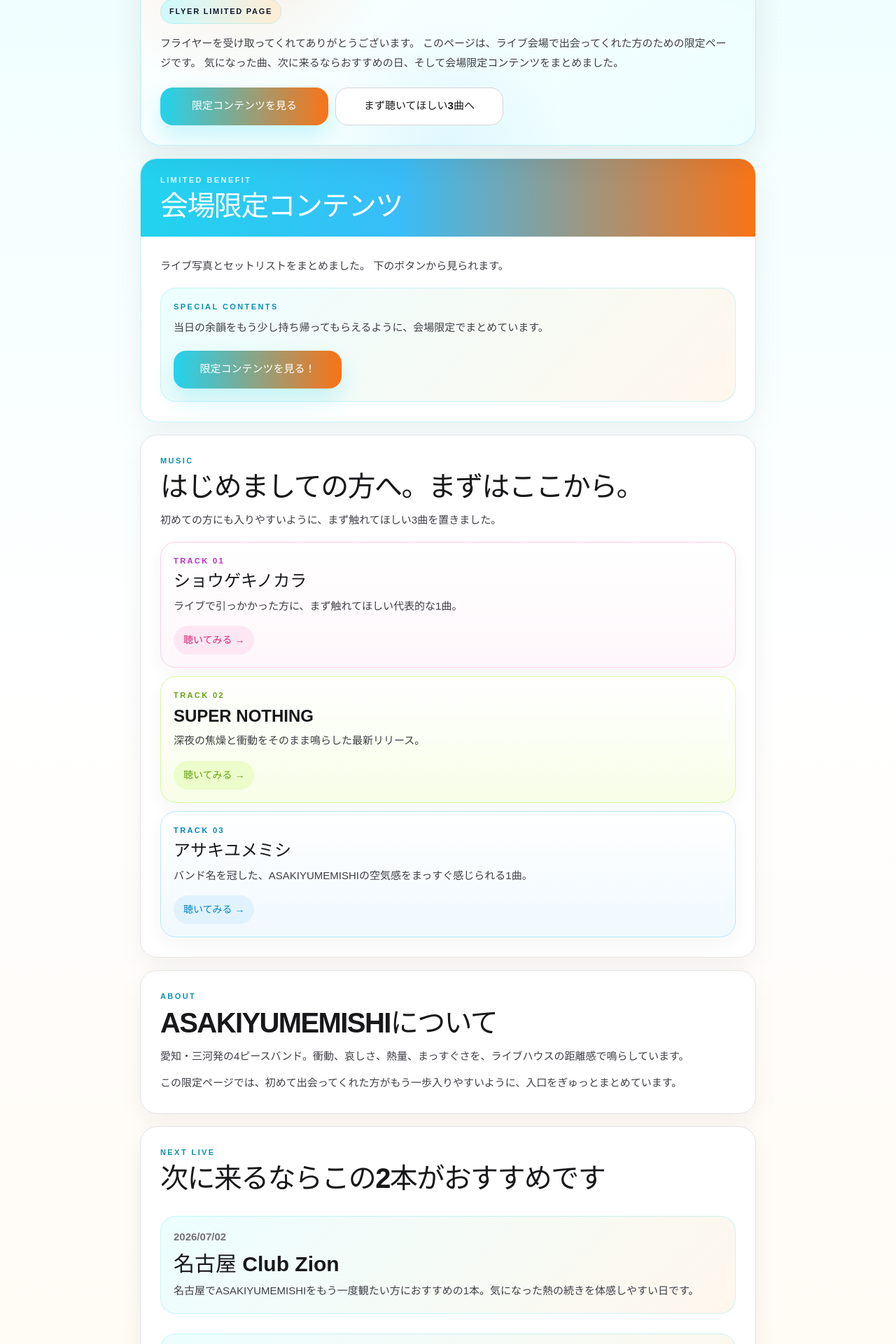
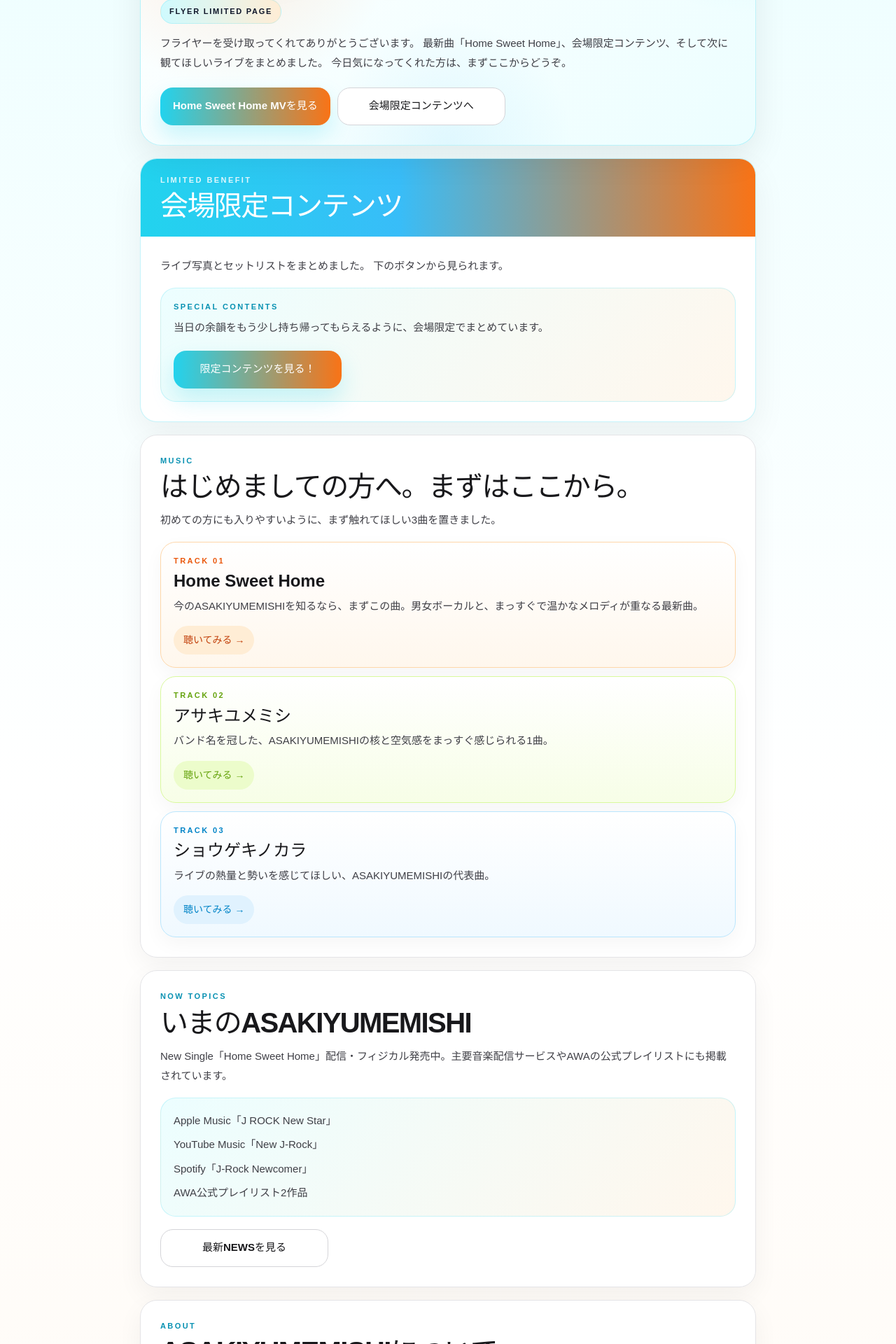
Before and after one commit to todamikawajaya-ship-it/asakiyumemishi-qr-page, a React (Vite) app: page / in a window 1280 px wide. Shown: the part 280-2200 px from the top of the page at 70% size. Built offline with nearby package versions, Linux system fonts and the light colour scheme; no server answers.

Commit message:
Add files via upload

```diff
--- a/src/App.jsx
+++ b/src/App.jsx
@@ -5,23 +5,23 @@ export default function AsakiyumemishiQrLandingPage() {
 
   const songs = [
     {
-      title: "ショウゲキノカラ",
-      description: "ライブで引っかかった方に、まず触れてほしい代表的な1曲。",
-      href: "https://www.youtube.com/watch?v=isg9fBgeHp8",
+      title: "Home Sweet Home",
+      description: "今のASAKIYUMEMISHIを知るなら、まずこの曲。男女ボーカルと、まっすぐで温かなメロディが重なる最新曲。",
+      href: "https://www.youtube.com/watch?v=xaRBUh6sFl8",
       cardStyle: {
-        background: "linear-gradient(180deg, #ffffff 0%, #fff7fb 100%)",
-        border: "1px solid #fbcfe8",
+        background: "linear-gradient(180deg, #ffffff 0%, #fff7ed 100%)",
+        border: "1px solid #fed7aa",
       },
-      kickerStyle: { color: "#c026d3" },
+      kickerStyle: { color: "#ea580c" },
       buttonStyle: {
-        background: "#fce7f3",
-        color: "#db2777",
+        background: "#ffedd5",
+        color: "#c2410c",
       },
     },
     {
-      title: "SUPER NOTHING",
-      description: "深夜の焦燥と衝動をそのまま鳴らした最新リリース。",
-      href: "https://www.youtube.com/watch?v=b9-wYBphMXo",
+      title: "アサキユメミシ",
+      description: "バンド名を冠した、ASAKIYUMEMISHIの核と空気感をまっすぐ感じられる1曲。",
+      href: "https://www.youtube.com/watch?v=PcIzbDVqys8&list=RDPcIzbDVqys8&start_radio=1",
       cardStyle: {
         background: "linear-gradient(180deg, #ffffff 0%, #f7fee7 100%)",
         border: "1px solid #d9f99d",
@@ -33,9 +33,9 @@ export default function AsakiyumemishiQrLandingPage() {
       },
     },
     {
-      title: "アサキユメミシ",
-      description: "バンド名を冠した、ASAKIYUMEMISHIの空気感をまっすぐ感じられる1曲。",
-      href: "https://www.youtube.com/watch?v=PcIzbDVqys8&list=RDPcIzbDVqys8&start_radio=1",
+      title: "ショウゲキノカラ",
+      description: "ライブの熱量と勢いを感じてほしい、ASAKIYUMEMISHIの代表曲。",
+      href: "https://www.youtube.com/watch?v=isg9fBgeHp8",
       cardStyle: {
         background: "linear-gradient(180deg, #ffffff 0%, #f0f9ff 100%)",
         border: "1px solid #bae6fd",
@@ -321,6 +321,7 @@ export default function AsakiyumemishiQrLandingPage() {
               <a href="https://asakiyumemishi.ryzm.jp/">Home</a>
               <a href="#benefit">Limited</a>
               <a href="#songs">Music</a>
+              <a href="#now">Now</a>
               <a href="#next-live">Next Live</a>
               <a href="#follow">Follow</a>
             </div>
@@ -332,12 +333,12 @@ export default function AsakiyumemishiQrLandingPage() {
             <span className="aym-badge">Flyer Limited Page</span>
             <p className="aym-lead">
               フライヤーを受け取ってくれてありがとうございます。
-              このページは、ライブ会場で出会ってくれた方のための限定ページです。
-              気になった曲、次に来るならおすすめの日、そして会場限定コンテンツをまとめました。
+              最新曲「Home Sweet Home」、会場限定コンテンツ、そして次に観てほしいライブをまとめました。
+              今日気になってくれた方は、まずここからどうぞ。
             </p>
             <div className="aym-button-row">
-              <a href="#benefit" className="aym-btn-primary">限定コンテンツを見る</a>
-              <a href="#songs" className="aym-btn-secondary">まず聴いてほしい3曲へ</a>
+              <a href="https://www.youtube.com/watch?v=xaRBUh6sFl8" target="_blank" rel="noreferrer" className="aym-btn-primary">Home Sweet Home MVを見る</a>
+              <a href="#benefit" className="aym-btn-secondary">会場限定コンテンツへ</a>
             </div>
           </header>
 
@@ -390,6 +391,25 @@ export default function AsakiyumemishiQrLandingPage() {
             </div>
           </section>
 
+          <section id="now" className="aym-card aym-section">
+            <div className="aym-kicker">Now Topics</div>
+            <h2 className="aym-h2">いまのASAKIYUMEMISHI</h2>
+            <p className="aym-text" style={{ marginTop: 12 }}>
+              New Single「Home Sweet Home」配信・フィジカル発売中。主要音楽配信サービスやAWAの公式プレイリストにも掲載されています。
+            </p>
+            <div className="aym-inner-card">
+              <p className="aym-text">Apple Music「J ROCK New Star」</p>
+              <p className="aym-text" style={{ marginTop: 6 }}>YouTube Music「New J-Rock」</p>
+              <p className="aym-text" style={{ marginTop: 6 }}>Spotify「J-Rock Newcomer」</p>
+              <p className="aym-text" style={{ marginTop: 6 }}>AWA公式プレイリスト2作品</p>
+            </div>
+            <div style={{ marginTop: 18 }}>
+              <a href="https://asakiyumemishi.ryzm.jp/" target="_blank" rel="noreferrer" className="aym-btn-secondary">
+                最新NEWSを見る
+              </a>
+            </div>
+          </section>
+
           <section className="aym-card aym-section">
             <div className="aym-kicker">About</div>
             <h2 className="aym-h2">ASAKIYUMEMISHIについて</h2>
@@ -403,21 +423,21 @@ export default function AsakiyumemishiQrLandingPage() {
 
           <section id="next-live" className="aym-card aym-section">
             <div className="aym-kicker">Next Live</div>
-            <h2 className="aym-h2">次に来るならこの2本がおすすめです</h2>
+            <h2 className="aym-h2">次に来るなら、この2本</h2>
             <div className="aym-grid" style={{ marginTop: 16 }}>
               <div className="aym-inner-card">
-                <div style={{ fontSize: 15, color: '#71717a', fontWeight: 700 }}>2026/07/02</div>
-                <h3 className="aym-song-title" style={{ fontSize: 30, marginTop: 10 }}>名古屋 Club Zion</h3>
+                <div style={{ fontSize: 15, color: '#71717a', fontWeight: 700 }}>2026/08/14 (Fri)</div>
+                <h3 className="aym-song-title" style={{ fontSize: 30, marginTop: 10 }}>豊橋 club KNOT</h3>
                 <p className="aym-text">
-                  名古屋でASAKIYUMEMISHIをもう一度観たい方におすすめの1本。気になった熱の続きを体感しやすい日です。
+                  ASAKIYUMEMISHIの活動拠点・豊橋で、ライブハウスの距離感ごと楽しんでほしい1本です。
                 </p>
               </div>
 
               <div className="aym-inner-card">
-                <div style={{ fontSize: 15, color: '#71717a', fontWeight: 700 }}>2026/08/14</div>
+                <div style={{ fontSize: 15, color: '#71717a', fontWeight: 700 }}>2026/10/11 (Sun)</div>
                 <h3 className="aym-song-title" style={{ fontSize: 30, marginTop: 10 }}>豊橋 club KNOT</h3>
                 <p className="aym-text">
-                  豊橋でライブハウスの距離感ごと楽しみたい方におすすめの1本。ASAKIYUMEMISHIの空気感をより近くで感じやすい日です。
+                  SABOTEN「Dessert in Desert」TOUR 豊橋公演。ASAKIYUMEMISHIを次に観る一本として、特におすすめのライブです。
                 </p>
               </div>
             </div>
```
